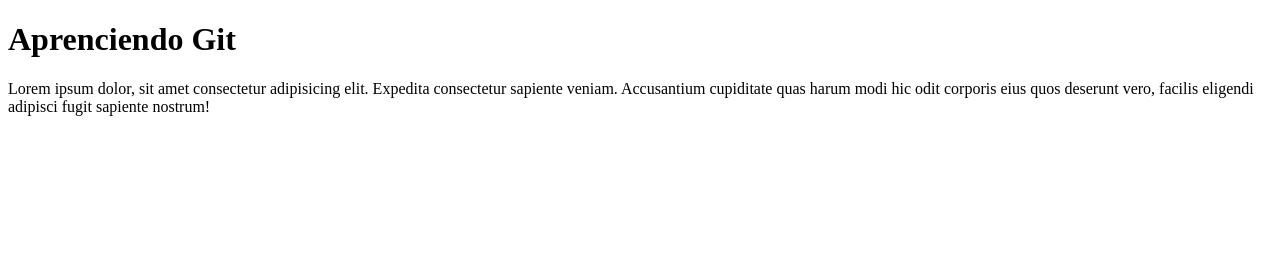
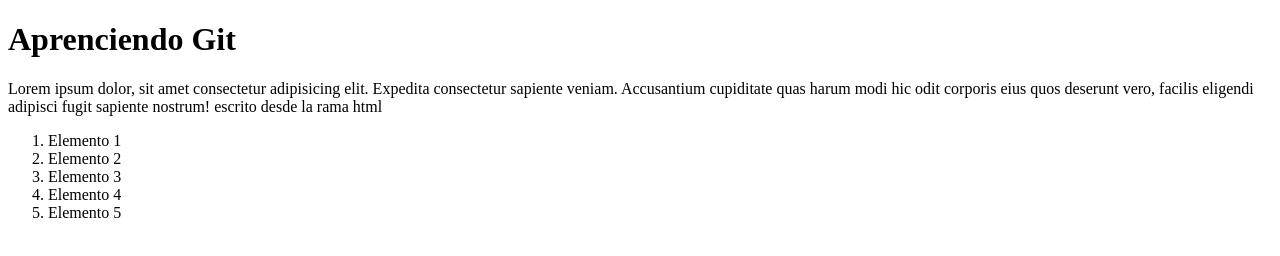
Before and after one commit to LaLoGg26/cursos-git, a plain HTML site: page index.html in a window 1280 px wide. Drawn offline with Linux system fonts and the light colour scheme.

Commit message:
agregando index.js al index.html

```diff
--- a/index.html
+++ b/index.html
@@ -7,6 +7,16 @@
 </head>
 <body>
     <h1>Aprenciendo Git</h1>
-    <P>Lorem ipsum dolor, sit amet consectetur adipisicing elit. Expedita consectetur sapiente veniam. Accusantium cupiditate quas harum modi hic odit corporis eius quos deserunt vero, facilis eligendi adipisci fugit sapiente nostrum!</P>
+    <P>Lorem ipsum dolor, sit amet consectetur adipisicing elit. Expedita consectetur sapiente veniam. Accusantium cupiditate quas harum modi hic odit corporis eius quos deserunt vero, facilis eligendi adipisci fugit sapiente nostrum!
+        escrito desde la rama html
+    </P>
+    <ol>
+        <li>Elemento 1</li>
+        <li>Elemento 2</li>
+        <li>Elemento 3</li>
+        <li>Elemento 4</li>
+        <li>Elemento 5</li>
+    </ol>
+    <script src="index.js"></script>
 </body>
 </html>
```
